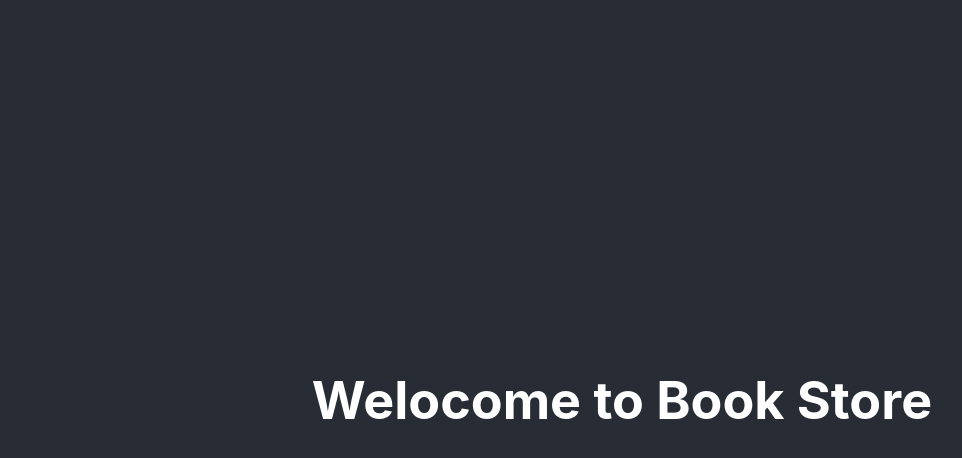
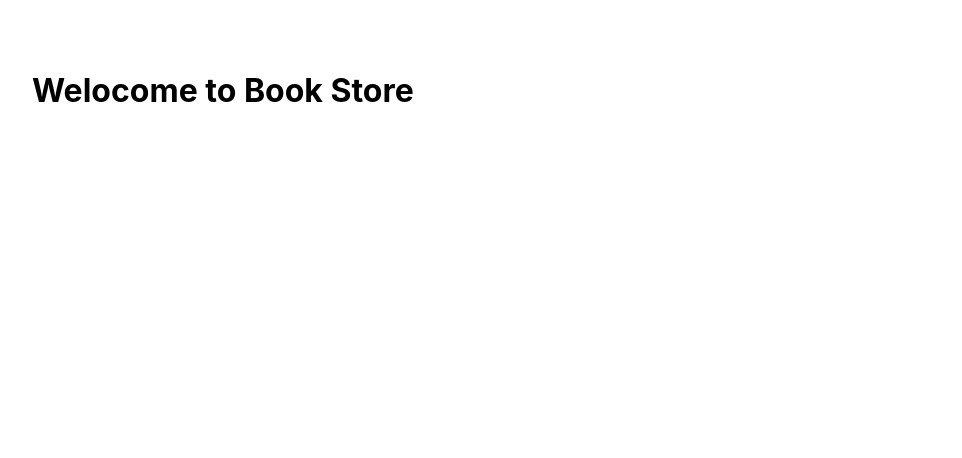
Before and after one commit to bushmusi/book-store, a React (Create React App) app: page / in a window 1280 px wide. Shown: the top 458 px of the page, without its empty margins (18-980 px from the left). Built offline with nearby package versions, Linux system fonts and the light colour scheme.

Commit message:
Add page style

```diff
--- a/src/App.css
+++ b/src/App.css
@@ -1,39 +1,63 @@
-.App {
-  text-align: center;
-}
-
-.App-logo {
-  height: 40vmin;
-  pointer-events: none;
-}
-
-@media (prefers-reduced-motion: no-preference) {
-  .App-logo {
-    animation: App-logo-spin infinite 20s linear;
-  }
+#root {
+  width: 100%;
+  height: 100%;
 }
 
 .App-header {
-  background-color: #282c34;
-  min-height: 100vh;
+  display: flex;
+  column-gap: 50px;
+  padding: 20px;
+  align-items: center;
+}
+
+nav > ul {
+  display: flex;
+  column-gap: 30px;
+}
+
+.App {
+  padding: 30px;
+}
+
+.bookList {
+  border: 2px solid rgb(114, 103, 103);
+  background-color: aliceblue;
+}
+
+form {
   display: flex;
   flex-direction: column;
-  align-items: center;
-  justify-content: center;
-  font-size: calc(10px + 2vmin);
-  color: white;
+  padding: 30px;
 }
 
-.App-link {
-  color: #61dafb;
+form > div {
+  display: flex;
+  flex-direction: column;
+  border-top: 1px solid rgb(68, 60, 60);
+  row-gap: 30px;
+  padding: 20px;
 }
 
-@keyframes App-logo-spin {
-  from {
-    transform: rotate(0deg);
-  }
+.bookItem {
+  display: flex;
+  padding: 20px;
+}
 
-  to {
-    transform: rotate(360deg);
-  }
+.bookItem > div {
+  flex: 1;
 }
+
+.inputCont {
+  display: flex;
+  justify-content: flex-start;
+  column-gap: 20px;
+}
+
+input[type='text'] {
+  width: 100%;
+  padding: 20px;
+}
+
+input[type='submit'] {
+  width: 25%;
+}
```
